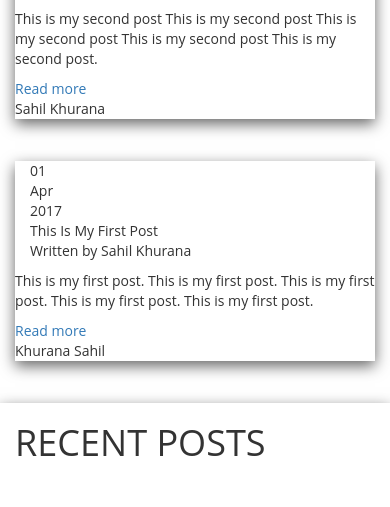
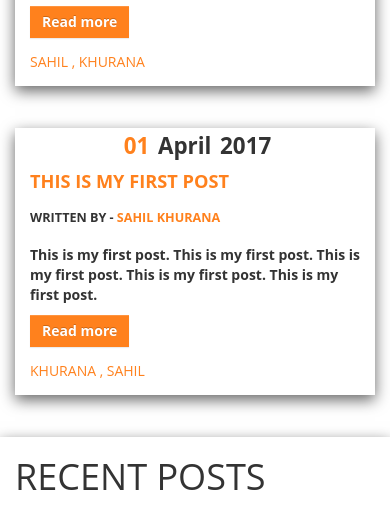
Before and after one commit to sahilkhurana19/MyBlog, a Django app: page / in a window 390 px wide. Shown: the part 1528-2035 px from the top of the page. Before the commit the page ends 1984 px from the top, so only its background shows below. Run offline with Django 3.2, Linux system fonts and the light colour scheme; data comes from the database, SQL or seed files in the repository; some libraries are stand-ins or nearby versions.

Commit message:
Short cads ready

```diff
--- a/blog/static/blog/css/main.css
+++ b/blog/static/blog/css/main.css
@@ -72,10 +72,66 @@ body {
 .shCard {
   margin-top: 3em;
   box-shadow: 0px 5px 1em #666; }
-  .shCard #shImg {
+  .shCard .shTA {
+    margin-left: 0em; }
+    .shCard .shTA .shTitle {
+      color: #ff811d; }
+      .shCard .shTA .shTitle h3 {
+        font-weight: bolder;
+        margin-top: 12px; }
+    .shCard .shTA .shAuthor h5 {
+      font-weight: bold; }
+  .shCard .shImg {
+    padding: 2px 0px;
     object-fit: cover;
     width: 100%;
-    height: 250px;
+    height: 220px;
     filter: grayscale(1); }
+  .shCard .dateCol {
+    margin-top: 6px;
+    text-align: center; }
+    .shCard .dateCol h2, .shCard .dateCol h4 {
+      margin: 3px 0px;
+      font-weight: bold;
+      text-align: center; }
+    .shCard .dateCol .dayDate {
+      color: #ff811d; }
+  .shCard .shText {
+    font-weight: bold; }
+  .shCard .btn-warning {
+    color: white;
+    background-color: #ff811d;
+    background-image: none;
+    font-weight: bold;
+    border: none;
+    border-radius: 0px; }
+  .shCard .shTags {
+    font-size: 1em;
+    font-weight: 400;
+    padding-top: 1em;
+    padding-bottom: 1em;
+    color: #ff811d; }
+
+@media only screen and (max-width: 768px) {
+  .dateInliner {
+    display: inline; }
+    .dateInliner h2, .dateInliner h4 {
+      display: inline;
+      padding-left: 5px;
+      font-size: 1.6em !important; } }
+@media only screen and (max-width: 800px) {
+  .shCard .shImg {
+    height: 150px; }
+  .shCard .shTA .shTitle h3 {
+    font-size: 1.3em; }
+  .shCard .shTA .shAuthor h5 {
+    font-size: 0.9em; }
+  .shCard .dateCol h2 {
+    font-size: 1.8em; }
+  .shCard .dateCol h4 {
+    font-size: 1.2em; } }
+@media only screen and (max-width: 1200px) {
+  .shCard .shImg {
+    height: 170px; } }
 
 /*# sourceMappingURL=main.css.map */
--- a/blog/static/blog/sass/main.scss
+++ b/blog/static/blog/sass/main.scss
@@ -1,5 +1,6 @@
-$blog-orange: #ff4800;
+$blog-orange: #ff811d;
 $blogShadow: #666;
+
 body {
 	background: white;
 	overflow-x: hidden !important;
@@ -11,7 +12,7 @@ body {
 .marginEquator, .row {
 		margin-left: 0px;
 		margin-right: 0px;
-	}
+}
 
 .navbar-default {
 	background: none;
@@ -101,10 +102,103 @@ body {
 .shCard {
 	margin-top: 3em;
 	box-shadow: 0px 5px 1em $blogShadow;
-	#shImg {
+	.shTA {
+		margin-left: 0em;
+		.shTitle {
+			color: $blog-orange;
+			h3 {
+				font-weight: bolder;
+				margin-top: 12px;
+			}
+		}
+		.shAuthor {
+			h5 {
+				font-weight: bold;
+			}
+		}
+	}
+	.shImg {
+		padding: 2px 0px;
 		object-fit: cover;
 		width: 100%;
-		height: 250px;
-		filter: grayscale(1)
+		height: 220px;
+		filter: grayscale(1);
+	}
+	.dateCol {
+		margin-top: 6px;
+		text-align: center;
+		h2, h4 {
+			margin: 3px 0px;
+			font-weight: bold;
+			text-align: center;
+		}
+		.dayDate {
+			color: $blog-orange;
+		}
+	}
+	.shText {
+		font-weight: bold
+	}
+	.btn-warning {
+		color: white;
+		background-color: $blog-orange;
+		background-image: none;
+		font-weight: bold;
+		border: none;
+		border-radius: 0px;
+	}
+	.shTags {
+		font-size: 1em;
+		font-weight: 400;
+		padding-top: 1em;
+		padding-bottom: 1em;
+		color: $blog-orange;
 	}
 }
+
+@media only screen and (max-width: 768px) {
+	.dateInliner {
+		display: inline;
+		h2, h4 {
+			display: inline;
+			padding-left: 5px;
+			font-size: 1.6em !important;
+		}
+	}
+}
+
+@media only screen and (max-width: 800px) {
+	.shCard {
+		.shImg {
+			height: 150px;
+		}
+		.shTA {
+			.shTitle {
+				h3 {
+					font-size: 1.3em;
+				}
+			}
+			.shAuthor {
+				h5 {
+					font-size: 0.9em;
+				}
+			}
+		}
+		.dateCol {
+			h2 {
+				font-size: 1.8em;
+			}
+			h4 {
+				font-size: 1.2em;
+			}
+		}
+	}
+}
+
+@media only screen and (max-width: 1200px) {
+	.shCard {
+		.shImg {
+			height: 170px;
+		}
+	}
+}
--- a/blog/templates/blog/index.html
+++ b/blog/templates/blog/index.html
@@ -2,44 +2,56 @@
 {% load static %}
 {% block index %}
     <div class="row">
-        <div class="col-md-2 col-lg-2 col-sm-3 col-xs-12">
-            <div>
-                {{ post.published_date|date:"d"}}
-            </div>
-            <div>
-                {{ post.published_date|date:"M" }}
-            </div>
-            <div>
-                {{ post.published_date|date:"Y" }}
+        <div class="col-md-1 col-lg-1 col-sm-3 col-xs-12 dateCol">
+            <div class="row">
+                <div class="dateInliner">
+                    <h2 class="dayDate">{{ post.published_date|date:"d"}}</h2>
+                </div>
+                <div class="dateInliner">
+                    <h4>{{ post.published_date|date:"F" }}</h4>
+                </div>
+                <div class="dateInliner">
+                    <h4>{{ post.published_date|date:"Y" }}</h4>
+                </div>
             </div>
         </div>
-        <div class="col-md-10 col-lg-10 col-sm-9 col-xs-12">
-            <div>
-                {{ post.title|title }}
+        <div class="col-md-10 col-lg-10 col-sm-9 col-xs-12 shTA">
+            <div class="row shTitle">
+                <h3>{{ post.title|upper }}</h3>
             </div>
-            <div>
-                Written by <span>Sahil Khurana</span>
+            <div class="row shAuthor">
+                <h5>WRITTEN BY - <span style="color: #ff811d">SAHIL KHURANA</span></h5>
             </div>
         </div>
     </div>
     {% if post.image %}
     <div class="row">
-        <img src="uploads/{{ post.image }}" class="img-responsive" id="shImg">
+        <img src="uploads/{{ post.image }}" class="img-responsive shImg">
     </div>
     {% endif %}
     <div class="row">
-        <p>{{ post.desc_sh|safe|truncatewords:30}}</p>
+        <div class="col-md-12 col-lg-12 col-sm-12 col-xs-12 shText">
+            <p>{{ post.desc_sh|safe|truncatewords:30}}</p>
+        </div>
     </div>
     {% if post.desc_lg %}
     <div class="row">
-        <a href="{% url 'blog:detail' post.id %}" target="_blank">Read more</a>
+        <div class="col-md-12 col-lg-12 col-sm-12 col-xs-12">
+            <a type="button" class="btn btn-warning" href="{% url 'blog:detail' post.id %}" target="_blank">Read more</a>
+        </div>
     </div>
     {% endif %}
     {% if post.tag_set %}
     <div class="row">
+        <div class="col-md-12 col-lg-12 col-xs-12 col-sm-12 shTags">
     {% for tags in post.tag_set.all %}
-        {{ tags.name }}
+        {% if forloop.first %}
+        {% else %}
+            ,
+        {% endif %}
+        {{ tags.name|upper }}
     {% endfor %}
+        </div>
     </div>
     {% endif %}
 {% endblock %}
```
Also changed, not shown: 1 other file.
